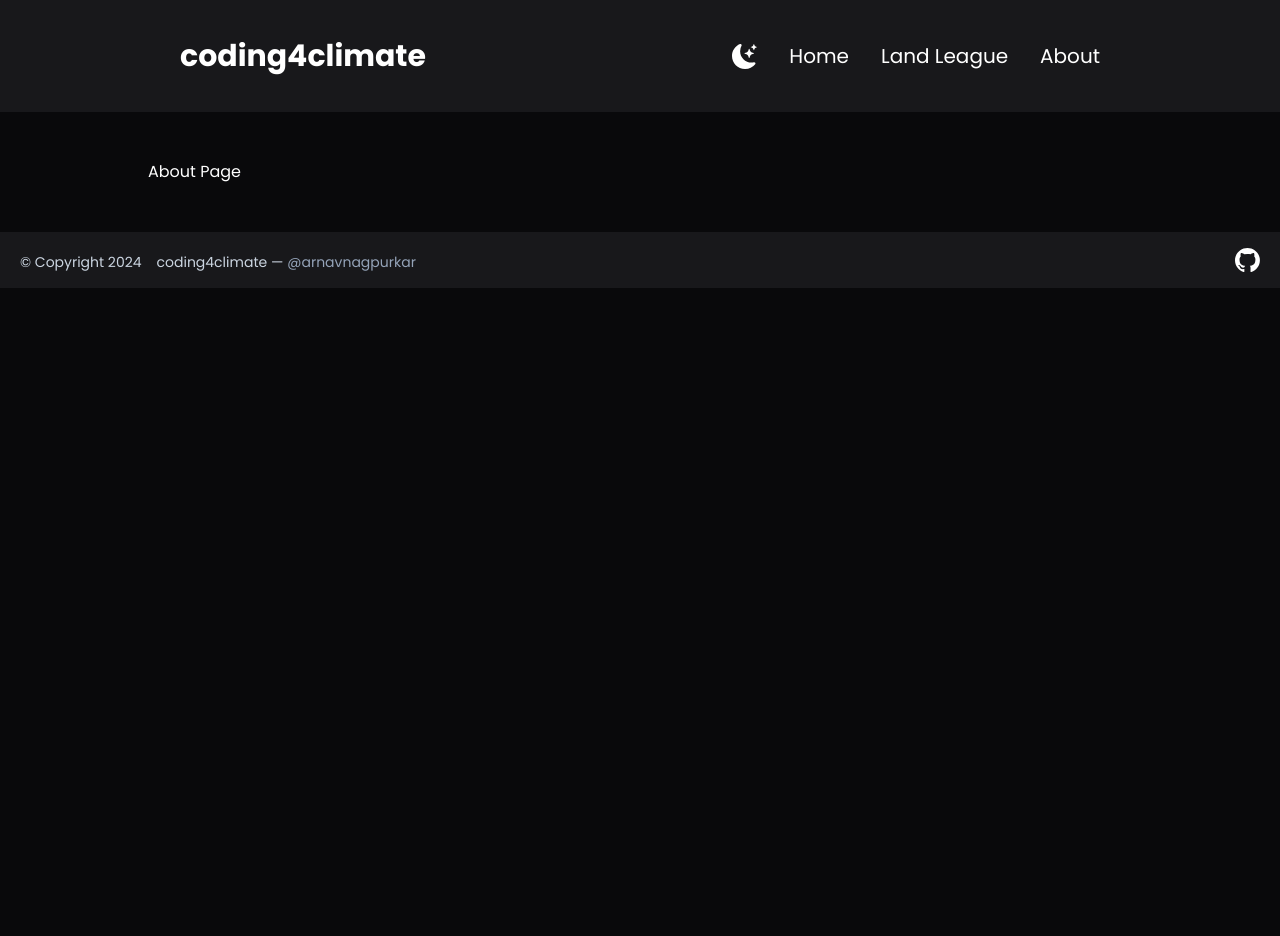
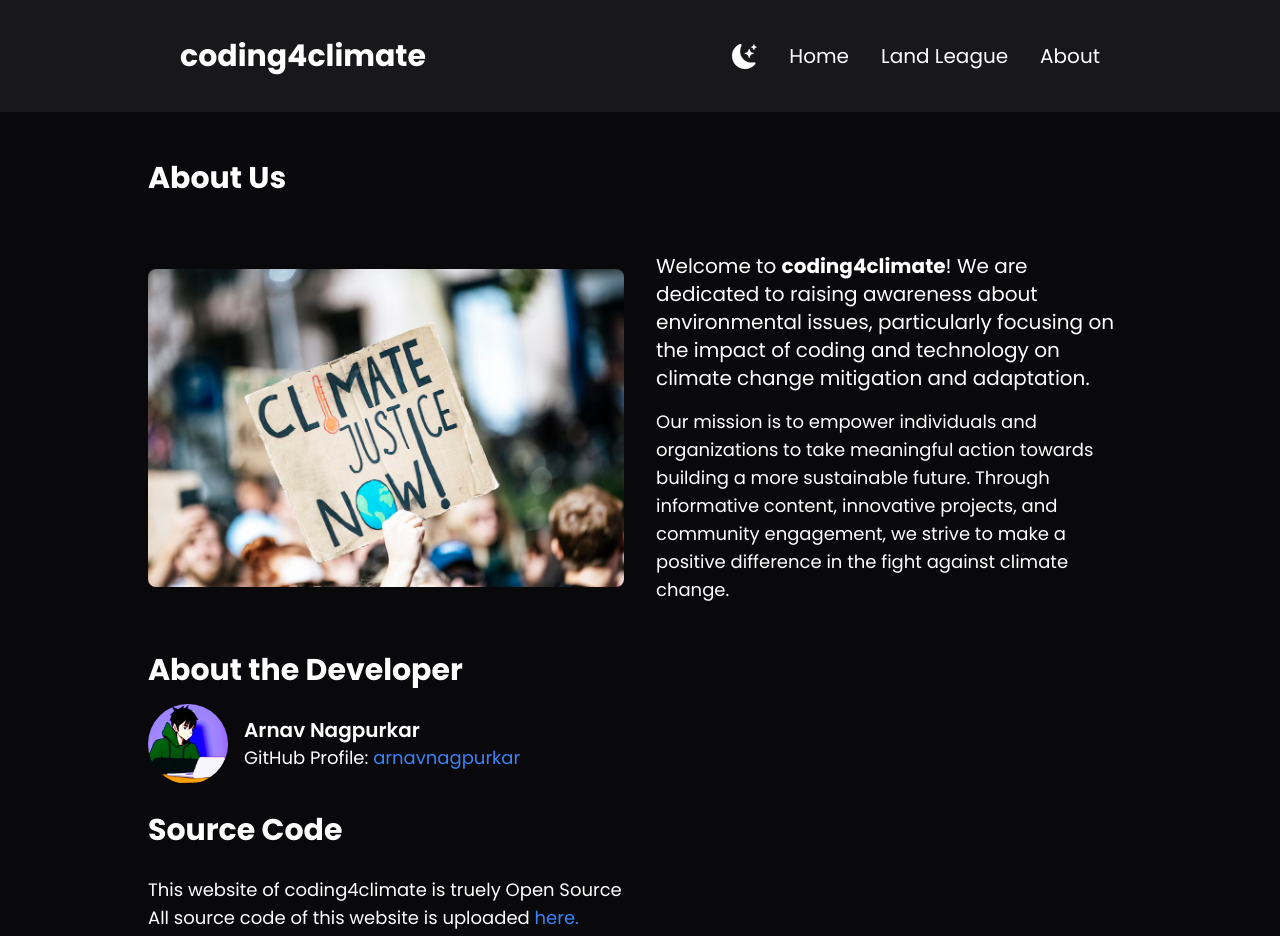
Before and after one commit to linux-07/coding4climate, a Next.js app: page /about in a window 1280 px wide. Shown: the top 936 px of the page. Before the commit the page ends 800 px from the top, so only its background shows below. Built offline with nearby package versions, Linux system fonts and the light colour scheme.

Commit message:
About Page

```diff
--- a/src/app/about/page.js
+++ b/src/app/about/page.js
@@ -1,10 +1,81 @@
+import Image from "next/image";
+import Link from "next/link";
 
 export default function About() {
-
   return (
     <main className='md:max-w-[80vw] mx-auto'>
-      <div className=' my-12 mx-5'>
-        About Page
+      <div className='my-12 mx-5'>
+        <h2 className="text-3xl font-bold my-7 mb-14">
+          About Us
+        </h2>
+        <div className="flex flex-col md:flex-row items-center h-full">
+          <div className="md:w-1/2">
+            <Image
+              src="/images/climate-justice.png"
+              alt="Climate justice"
+              width={500}
+              height={300}
+              className="rounded-lg"
+            />
+          </div>
+          <div className="md:w-1/2 md:ml-8 mt-6 md:mt-0">
+            <p className="text-xl mb-4">
+              Welcome to <strong>coding4climate</strong>! We are dedicated to raising awareness about environmental issues, particularly focusing on the impact of coding and technology on climate change mitigation and adaptation.
+            </p>
+            <p className="text-lg">
+              Our mission is to empower individuals and organizations to take meaningful action towards building a more sustainable future. Through informative content, innovative projects, and community engagement, we strive to make a positive difference in the fight against climate change.
+            </p>
+          </div>
+        </div>
+
+        <div className="mt-12">
+          <h2 className="text-3xl font-bold my-4">
+            About the Developer
+          </h2>
+          <div className="flex items-center">
+            <div className="w-20 h-20 mr-4">
+              <Image
+                src="/images/arnav.png"
+                alt="arnav"
+                width={80}
+                height={80}
+                className="rounded-full"
+              />
+            </div>
+            <div>
+              <h2 className="text-xl font-semibold">
+                Arnav Nagpurkar
+              </h2>
+              <p className="text-lg">
+                GitHub Profile:&nbsp;
+                <Link
+                  href="https://github.com/arnavnagpurkar"
+                  className="text-blue-500 hover:text-blue-600 transition-all"
+                  target="_blank"
+                >
+                  arnavnagpurkar
+                </Link>
+              </p>
+            </div>
+          </div>
+        </div>
+        <h2 className="text-3xl font-bold my-7">
+          Source Code
+        </h2>
+        <p className="text-lg">
+          This website of coding4climate is truely Open Source
+          <br />
+          All source code of this website is uploaded&nbsp;
+          <Link
+            href="https://github.com/linux-07/coding4climate"
+            className="text-blue-500 hover:text-blue-600 transition-all"
+            target="_blank"
+          >
+            here.
+          </Link>
+          <br />
+          This Website is made using Next.js, TailwindCSS, JavaScript, Node.js
+        </p>
       </div>
     </main>
   );
```
Also changed, not shown: public/images/arnav.png (added), public/images/climate-justice.png (added).
